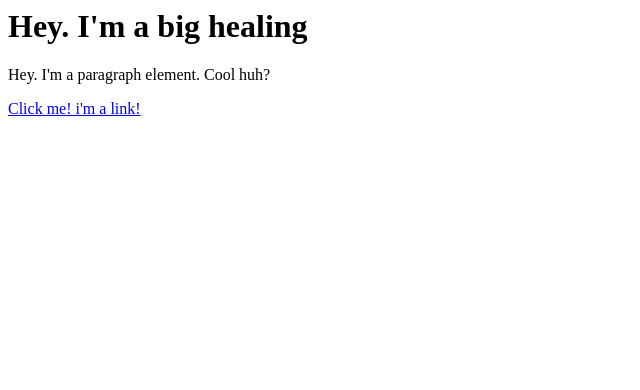
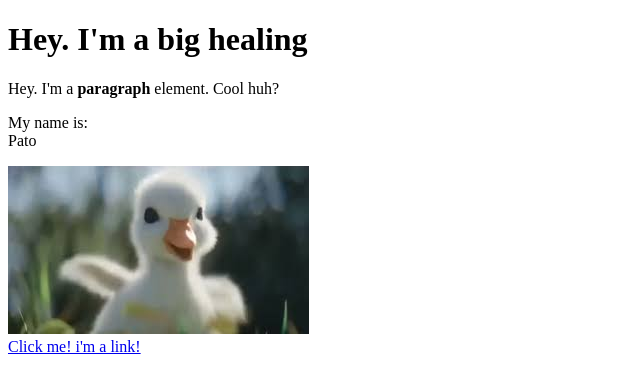
Before and after one commit to Yuxana/CARTOON-HERO, a plain HTML site: page test.html in a window 1280 px wide. Shown: the whole page, without its empty margins (0-640 px from the left). Drawn offline with Linux system fonts and the light colour scheme.

Commit message:
added a duck and a few more elements

```diff
--- a/test.html
+++ b/test.html
@@ -1,3 +1,20 @@
+<!DOCTYPE html>
+<!DOCTYPE html>
+<html>
+<head>
+	<title>Tast page</title>
+</head>
+<body>
+	<meta charset="utf-8">
+	<title></title>
+</head>
+<body>
+</html>
 <h1>Hey. I'm a big healing </h1>
-<p>Hey. I'm a paragraph element. Cool huh?</p>
+<p>Hey. I'm a <b>paragraph</b> element. Cool huh?</p>
+<p>My name is:<br>
+Pato</p>
+<img src="img/pato.jpg"><br>
 <a href="https://google.com" target="_blanck" title="Let's go to google">Click me! i'm a link!</a>
+</body>
+</html>
```
Also changed, not shown: img/pato.jpg (added).
